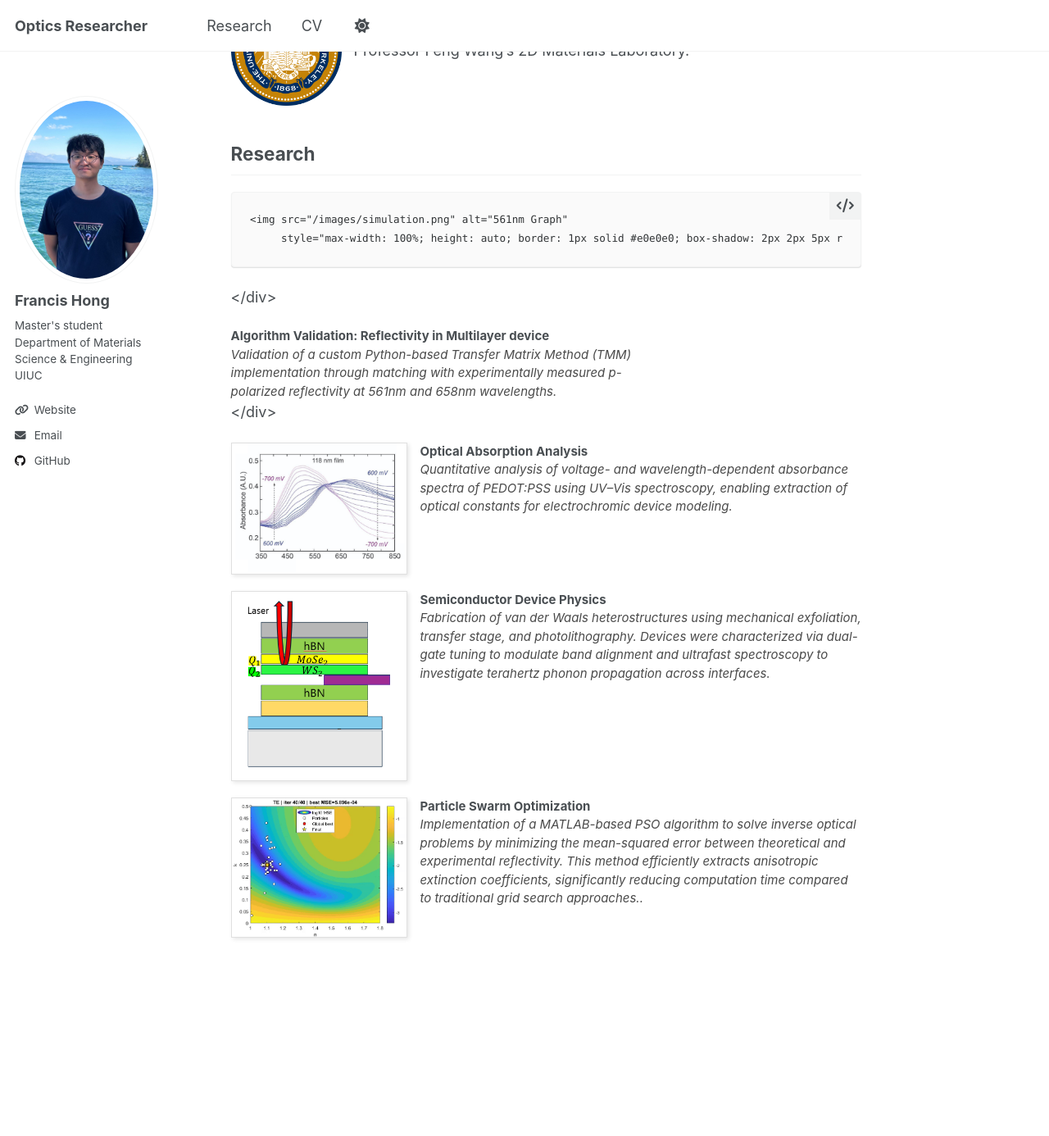
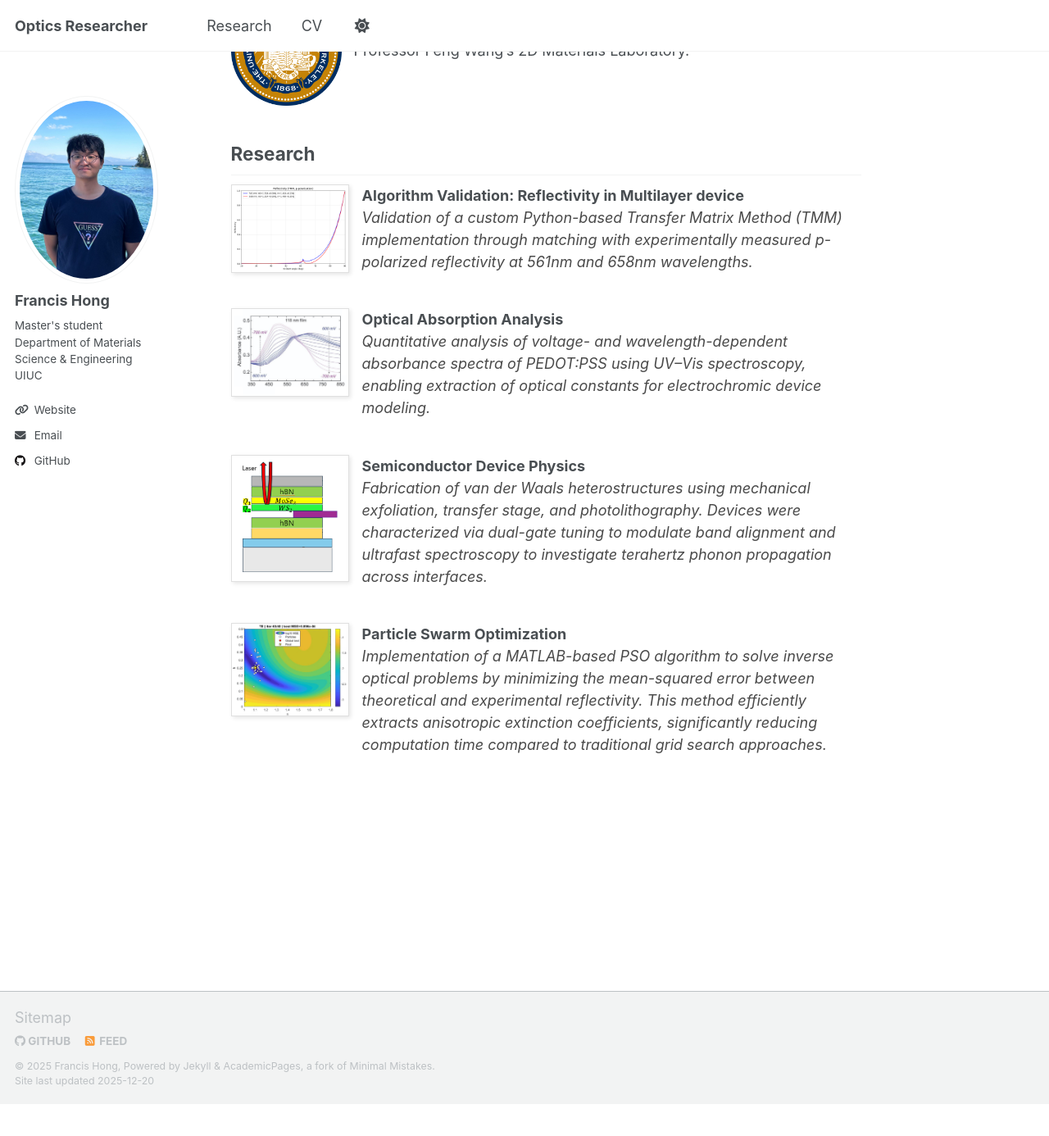
Before and after one commit to Fhong10/flhong03.github-io, a Jekyll site: the page built from _pages/about.md, in a window 1280 px wide and 1400 px high, scrolled down 644 px. Shown: the top 1386 px of the window at 82% size. Built offline with Jekyll 4.4.1, drawn with Linux system fonts in a browser that asks for light colours; a script that is not in the unit is left out; after the commit the page ends 1991 px from its top, so only the background shows below that.

Commit message:
Update about.md

```diff
--- a/_pages/about.md
+++ b/_pages/about.md
@@ -57,46 +57,54 @@ Welcome to my academic portfolio. Below is an overview of my current research fo
 
 ## Research
 
-<div style="display: flex; flex-direction: row; align-items: flex-start; margin-top: 20px;">
-  </div>
+<div style="display: flex; flex-direction: row; align-items: flex-start; margin-bottom: 20px;">
+  <div style="width: 160px; padding-right: 16px; flex-shrink: 0;">
     <img src="{{ '/images/simulation.png' | relative_url }}" alt="561nm Graph"
          style="max-width: 100%; height: auto; border: 1px solid #e0e0e0; box-shadow: 2px 2px 5px rgba(0,0,0,0.1);">
   </div>
-  <div style="width: 70%; font-size: 15px;">
-    <strong>Algorithm Validation: Reflectivity in Multilayer device</strong><br>
-    <em style="color: #4A4A4A;">Validation of a custom Python-based Transfer Matrix Method (TMM) implementation through matching with experimentally measured p-polarized reflectivity at 561nm and 658nm wavelengths.</em><br>
+  <div style="flex: 1;">
+    <p style="margin-top: 0;">
+      <strong>Algorithm Validation: Reflectivity in Multilayer device</strong><br>
+      <em style="color: #4A4A4A;">Validation of a custom Python-based Transfer Matrix Method (TMM) implementation through matching with experimentally measured p-polarized reflectivity at 561nm and 658nm wavelengths.</em>
+    </p>
   </div>
 </div>
 
 <div style="display: flex; flex-direction: row; align-items: flex-start; margin-bottom: 20px;">
-  <div style="width: 30%; padding-right: 15px;">
+  <div style="width: 160px; padding-right: 16px; flex-shrink: 0;">
     <img src="{{ '/images/Absorbance2.png' | relative_url }}" alt="Absorbance Graph"
          style="max-width: 100%; height: auto; border: 1px solid #e0e0e0; box-shadow: 2px 2px 5px rgba(0,0,0,0.1);">
   </div>
-  <div style="width: 70%; font-size: 15px;">
-    <strong>Optical Absorption Analysis</strong><br>
-    <em style="color: #4A4A4A;">Quantitative analysis of voltage- and wavelength-dependent absorbance spectra of PEDOT:PSS using UV–Vis spectroscopy, enabling extraction of optical constants for electrochromic device modeling.</em><br>
+  <div style="flex: 1;">
+    <p style="margin-top: 0;">
+      <strong>Optical Absorption Analysis</strong><br>
+      <em style="color: #4A4A4A;">Quantitative analysis of voltage- and wavelength-dependent absorbance spectra of PEDOT:PSS using UV–Vis spectroscopy, enabling extraction of optical constants for electrochromic device modeling.</em>
+    </p>
   </div>
 </div>
 
 <div style="display: flex; flex-direction: row; align-items: flex-start; margin-bottom: 20px;">
-  <div style="width: 30%; padding-right: 15px;">
+  <div style="width: 160px; padding-right: 16px; flex-shrink: 0;">
     <img src="{{ '/images/scimage.png' | relative_url }}" alt="scimage"
          style="max-width: 100%; height: auto; border: 1px solid #e0e0e0; box-shadow: 2px 2px 5px rgba(0,0,0,0.1);">
   </div>
-  <div style="width: 70%; font-size: 15px;">
-    <strong>Semiconductor Device Physics</strong><br>
-    <em style="color: #4A4A4A;">Fabrication of van der Waals heterostructures using mechanical exfoliation, transfer stage, and photolithography. Devices were characterized via dual-gate tuning to modulate band alignment and ultrafast spectroscopy to investigate terahertz phonon propagation across interfaces.</em><br>
+  <div style="flex: 1;">
+    <p style="margin-top: 0;">
+      <strong>Semiconductor Device Physics</strong><br>
+      <em style="color: #4A4A4A;">Fabrication of van der Waals heterostructures using mechanical exfoliation, transfer stage, and photolithography. Devices were characterized via dual-gate tuning to modulate band alignment and ultrafast spectroscopy to investigate terahertz phonon propagation across interfaces.</em>
+    </p>
   </div>
 </div>
 
 <div style="display: flex; flex-direction: row; align-items: flex-start; margin-bottom: 20px;">
-  <div style="width: 30%; padding-right: 15px;">
+  <div style="width: 160px; padding-right: 16px; flex-shrink: 0;">
     <img src="{{ '/images/PSOimage.png' | relative_url }}" alt="Particle Swarm Optimization"
          style="max-width: 100%; height: auto; border: 1px solid #e0e0e0; box-shadow: 2px 2px 5px rgba(0,0,0,0.1);">
   </div>
-  <div style="width: 70%; font-size: 15px;">
-    <strong>Particle Swarm Optimization</strong><br>
-    <em style="color: #4A4A4A;">Implementation of a MATLAB-based PSO algorithm to solve inverse optical problems by minimizing the mean-squared error between theoretical and experimental reflectivity. This method efficiently extracts anisotropic extinction coefficients, significantly reducing computation time compared to traditional grid search approaches..</em><br>
+  <div style="flex: 1;">
+    <p style="margin-top: 0;">
+      <strong>Particle Swarm Optimization</strong><br>
+      <em style="color: #4A4A4A;">Implementation of a MATLAB-based PSO algorithm to solve inverse optical problems by minimizing the mean-squared error between theoretical and experimental reflectivity. This method efficiently extracts anisotropic extinction coefficients, significantly reducing computation time compared to traditional grid search approaches.</em>
+    </p>
   </div>
 </div>
```
